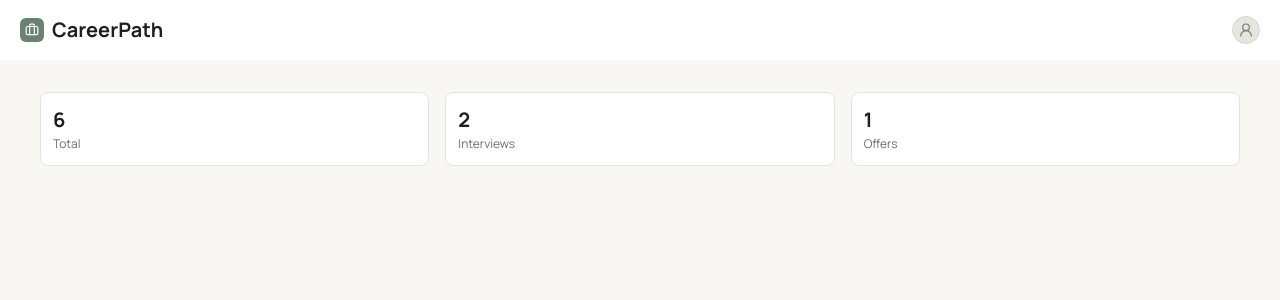
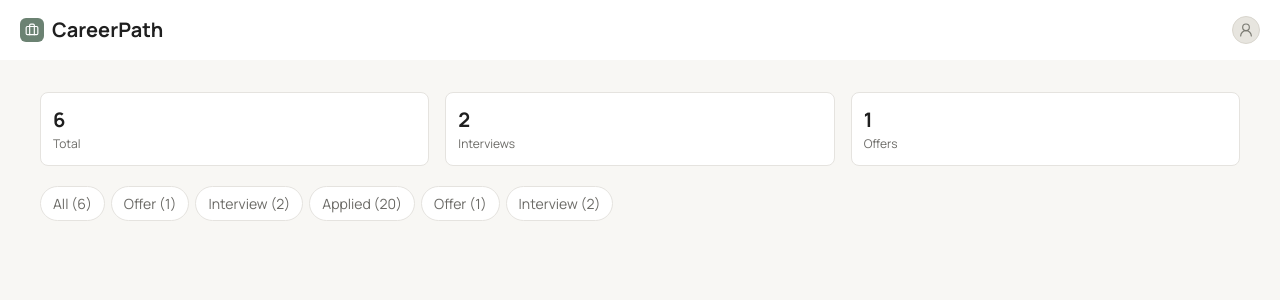
Before and after one commit to GretaRa/job-tracker, a React (Vite) app: page / in a window 1280 px wide. Shown: the top 300 px of the page. Built offline with nearby package versions, Linux system fonts and the light colour scheme.

Commit message:
Style filter carousel

```diff
--- /dev/null
+++ b/src/components/FilterChip.css
@@ -0,0 +1,8 @@
+.filter-chip {
+	background-color: var(--color-bg-light);
+	color: var(--color-text-secondary);
+	border: 1px solid var(--color-border);
+	border-radius: 999px;
+	padding: 6px 12px;
+	flex: 0 0 auto;
+}
--- /dev/null
+++ b/src/components/FilterChip.jsx
@@ -0,0 +1,11 @@
+import "./FilterChip.css";
+
+function FilterChip({ filterName, filterNumber }) {
+	return (
+		<button className="filter-chip">
+			{filterName} ({filterNumber})
+		</button>
+	);
+}
+
+export default FilterChip;
--- a/src/components/StatCard.css
+++ b/src/components/StatCard.css
@@ -3,6 +3,7 @@
 	border: 1px solid var(--color-border);
 	border-radius: var(--radius-card);
 	padding: 12px;
+	margin-top: 16px;
 	flex: 1;
 }
 
@@ -16,3 +17,9 @@
 	color: var(--color-text-secondary);
 	font-size: var(--text-caption);
 }
+
+@media (min-width: 768px) {
+	.stat-card {
+		margin-top: 32px;
+	}
+}
--- a/src/pages/DashboardPage.css
+++ b/src/pages/DashboardPage.css
@@ -1,20 +1,35 @@
-.dashboard-page{
-  padding: 16px 20px;
+.dashboard-page {
+	padding: 0 20px;
 }
 
-.statRow{
+.statRow {
 	display: flex;
 	justify-content: space-evenly;
 	min-width: 110px;
 	gap: 10px;
 }
 
+.filters-carousel {
+	display: flex;
+	gap: 6px;
+	margin-top: 20px;
+	overflow-x: auto;
+	overscroll-behavior-x: contain;
+	scrollbar-width: none; /* Firefox */
+	-ms-overflow-style: none;
+	touch-action: pan-x;
+}
+
+.filters-carousel::-webkit-scrollbar {
+	display: none; /* Chrome/Safari */
+}
+
 @media (min-width: 768px) {
 	.dashboard-page {
-    padding: 32px 40px;
+		padding: 0 40px;
 	}
 
-  .statRow{
+	.statRow {
 		gap: 16px;
 	}
 }
--- a/src/pages/DashboardPage.jsx
+++ b/src/pages/DashboardPage.jsx
@@ -1,16 +1,25 @@
-import StatCard from "../components/StatCard"
-import "./DashboardPage.css"
+import FilterChip from "../components/FilterChip";
+import StatCard from "../components/StatCard";
+import "./DashboardPage.css";
 
-function DashboardPage (){
-  return (
+function DashboardPage() {
+	return (
 		<main className="dashboard-page">
 			<div className="statRow">
 				<StatCard statNumber={6} statName={"Total"} />
 				<StatCard statNumber={2} statName={"Interviews"} />
 				<StatCard statNumber={1} statName={"Offers"} />
 			</div>
+			<div className="filters-carousel">
+				<FilterChip filterName={"All"} filterNumber={"6"} />
+				<FilterChip filterName={"Offer"} filterNumber={"1"} />
+				<FilterChip filterName={"Interview"} filterNumber={"2"} />
+				<FilterChip filterName={"Applied"} filterNumber={"20"} />
+				<FilterChip filterName={"Offer"} filterNumber={"1"} />
+				<FilterChip filterName={"Interview"} filterNumber={"2"} />
+			</div>
 		</main>
 	);
 }
 
-export default DashboardPage
+export default DashboardPage;
```
Lines whose indentation alone changed are shown as unchanged.
